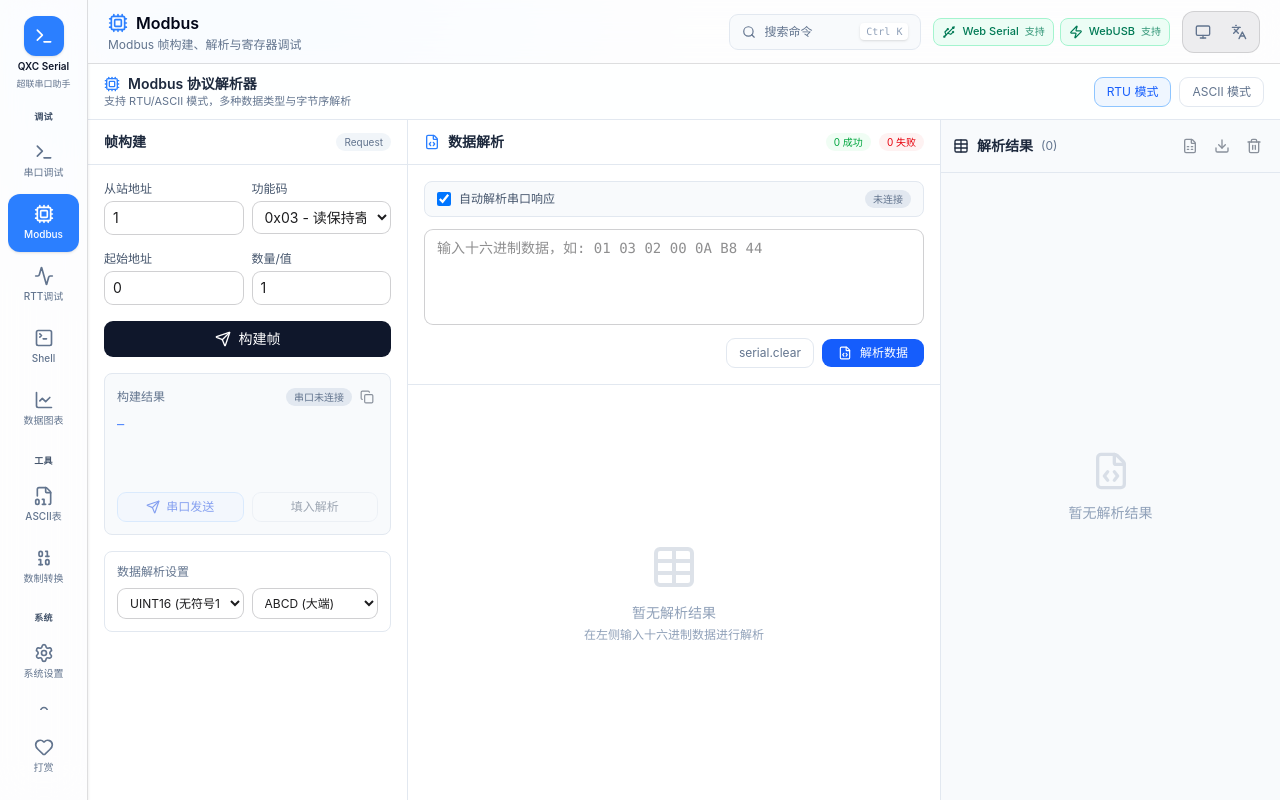
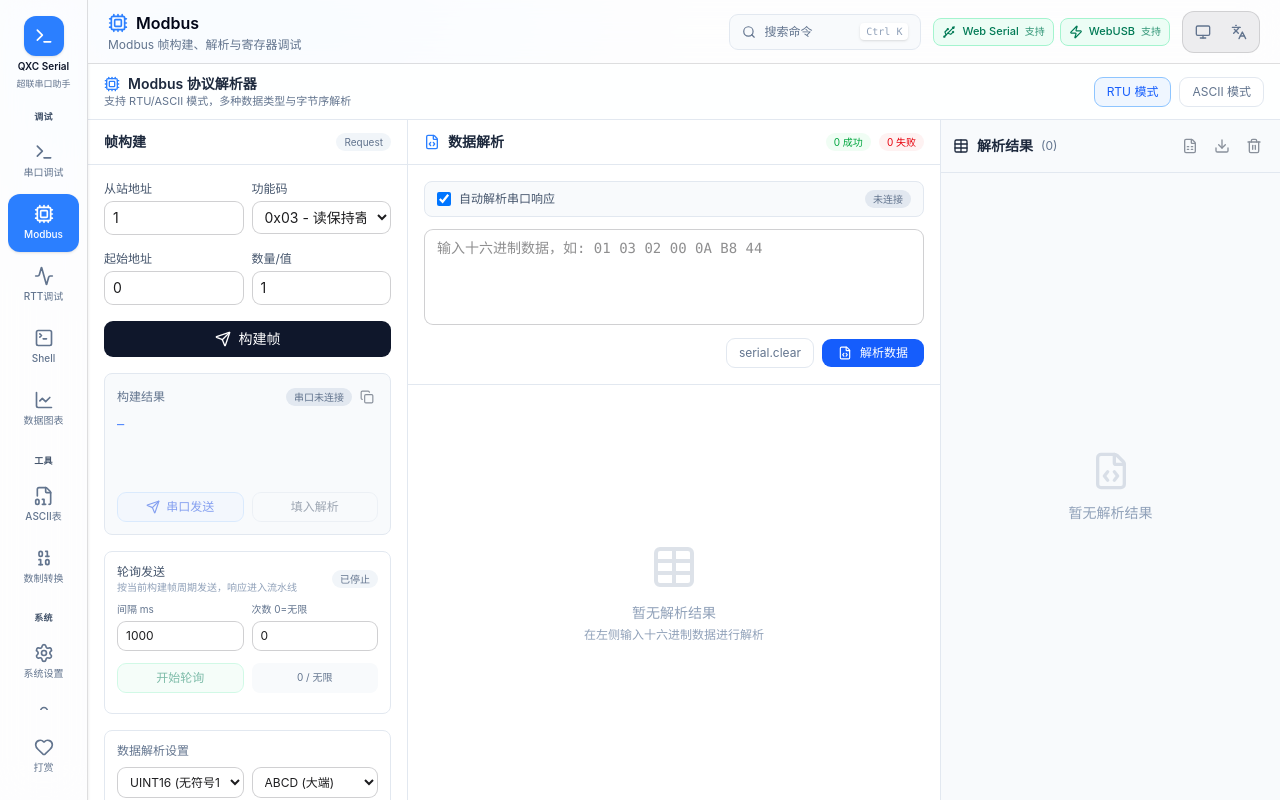
Before and after one commit to qxc4/qxc-serial-assistant, a Vue app: page /modbus in a window 1280 px wide. Built offline with nearby package versions, Linux system fonts and the light colour scheme; the HTML template or start-up script is replaced by a standard one.

Commit message:
feat: add modbus polling controls

```diff
--- a/src/features/modbus/index.ts
+++ b/src/features/modbus/index.ts
@@ -1,2 +1,3 @@
 export * from './registerParsing'
 export * from './frameParsing'
+export * from './polling'
--- /dev/null
+++ b/src/features/modbus/polling.ts
@@ -0,0 +1,36 @@
+export interface ModbusPollingSettings {
+  intervalMs: number
+  maxCycles: number
+}
+
+export interface NormalizedModbusPollingSettings extends ModbusPollingSettings {
+  isUnlimited: boolean
+}
+
+const MIN_INTERVAL_MS = 100
+const MAX_INTERVAL_MS = 60_000
+const MAX_CYCLES = 999_999
+
+function clampInteger(value: number, min: number, max: number): number {
+  if (!Number.isFinite(value)) return min
+  return Math.min(max, Math.max(min, Math.floor(value)))
+}
+
+export function normalizeModbusPollingSettings(settings: ModbusPollingSettings): NormalizedModbusPollingSettings {
+  const intervalMs = clampInteger(settings.intervalMs, MIN_INTERVAL_MS, MAX_INTERVAL_MS)
+  const maxCycles = clampInteger(settings.maxCycles, 0, MAX_CYCLES)
+
+  return {
+    intervalMs,
+    maxCycles,
+    isUnlimited: maxCycles === 0,
+  }
+}
+
+export function shouldContinueModbusPolling(sentCycles: number, maxCycles: number): boolean {
+  return maxCycles === 0 || sentCycles < maxCycles
+}
+
+export function formatModbusPollingProgress(sentCycles: number, maxCycles: number): string {
+  return maxCycles === 0 ? `${sentCycles} / 无限` : `${sentCycles} / ${maxCycles}`
+}
--- a/src/views/ModbusView.vue
+++ b/src/views/ModbusView.vue
@@ -23,8 +23,11 @@ import { functionCodeNames } from '../types/modbus'
 import type { ModbusParseResult, ModbusMode } from '../types/modbus'
 import {
   bytesToHexInput,
+  formatModbusPollingProgress,
+  normalizeModbusPollingSettings,
   parseCompleteModbusFrame,
   parseRegisterData,
+  shouldContinueModbusPolling,
   type ByteOrder,
   type DataType,
   type RegisterValue,
@@ -82,12 +85,24 @@ const buildResult = ref('')
 const autoParseSerialResponse = ref(true)
 const isSendingModbusRequest = ref(false)
 const lastSerialResponseAt = ref<number | null>(null)
+const pollingSettings = ref({
+  intervalMs: 1000,
+  maxCycles: 0,
+})
+const isPollingModbus = ref(false)
+const sentPollingCycles = ref(0)
+const lastPollingSentAt = ref<number | null>(null)
+const lastPollingError = ref('')
+let pollingTimer: ReturnType<typeof setInterval> | null = null
+let isPollingTickInFlight = false
 
 /** 展开的解析结果 */
 const expandedResult = ref<string | null>(null)
 
 const successfulResultCount = computed(() => parseResults.value.filter(item => item.result?.success).length)
 const failedResultCount = computed(() => parseResults.value.filter(item => !item.result?.success).length)
+const normalizedPollingSettings = computed(() => normalizeModbusPollingSettings(pollingSettings.value))
+const pollingProgressLabel = computed(() => formatModbusPollingProgress(sentPollingCycles.value, normalizedPollingSettings.value.maxCycles))
 const activeParseResult = computed(() => {
   return parseResults.value.find(item => item.id === expandedResult.value) || parseResults.value[0] || null
 })
@@ -297,24 +312,89 @@ function useBuildResultAsResponseInput() {
 }
 
 async function handleSendBuiltFrame() {
-  if (!buildResult.value) {
-    handleBuild()
-  }
-  if (!buildResult.value) return
-  if (!isSerialConnected.value) {
-    settingsStore.showToast('请先在串口页连接设备')
-    return
-  }
-
   try {
     isSendingModbusRequest.value = true
-    await sendSerial(buildResult.value, true)
+    await sendCurrentModbusFrame()
     settingsStore.showToast('Modbus 请求已发送')
   } catch (error) {
     settingsStore.showToast(`发送失败：${error instanceof Error ? error.message : String(error)}`)
   } finally {
     isSendingModbusRequest.value = false
   }
+}
+
+async function sendCurrentModbusFrame(): Promise<void> {
+  if (!buildResult.value) {
+    handleBuild()
+  }
+  if (!buildResult.value) {
+    throw new Error('请先构建有效的 Modbus 帧')
+  }
+  if (!isSerialConnected.value) {
+    throw new Error('请先在串口页连接设备')
+  }
+
+  await sendSerial(buildResult.value, true)
+}
+
+function stopModbusPolling(reason?: string) {
+  if (pollingTimer) {
+    clearInterval(pollingTimer)
+    pollingTimer = null
+  }
+  isPollingModbus.value = false
+  isPollingTickInFlight = false
+  if (reason) {
+    lastPollingError.value = reason
+  }
+}
+
+async function runModbusPollingTick() {
+  if (isPollingTickInFlight || !isPollingModbus.value) return
+  if (!shouldContinueModbusPolling(sentPollingCycles.value, normalizedPollingSettings.value.maxCycles)) {
+    stopModbusPolling()
+    return
+  }
+
+  try {
+    isPollingTickInFlight = true
+    await sendCurrentModbusFrame()
+    sentPollingCycles.value += 1
+    lastPollingSentAt.value = Date.now()
+
+    if (!shouldContinueModbusPolling(sentPollingCycles.value, normalizedPollingSettings.value.maxCycles)) {
+      stopModbusPolling()
+    }
+  } catch (error) {
+    stopModbusPolling(error instanceof Error ? error.message : String(error))
+  } finally {
+    isPollingTickInFlight = false
+  }
+}
+
+function startModbusPolling() {
+  stopModbusPolling()
+  const normalized = normalizedPollingSettings.value
+  pollingSettings.value.intervalMs = normalized.intervalMs
+  pollingSettings.value.maxCycles = normalized.maxCycles
+  lastPollingError.value = ''
+  sentPollingCycles.value = 0
+
+  if (!isSerialConnected.value) {
+    settingsStore.showToast('请先在串口页连接设备')
+    return
+  }
+
+  if (!buildResult.value) {
+    handleBuild()
+  }
+  if (!buildResult.value) return
+
+  isPollingModbus.value = true
+  void runModbusPollingTick()
+  pollingTimer = setInterval(() => {
+    void runModbusPollingTick()
+  }, normalized.intervalMs)
 }
 
 const stopSerialDataListener = onDataReceive((data, direction) => {
@@ -332,6 +412,7 @@ const stopSerialDataListener = onDataReceive((data, direction) => {
 })
 
 onUnmounted(() => {
+  stopModbusPolling()
   stopSerialDataListener()
 })
 
@@ -588,6 +669,73 @@ function formatTimestamp(timestamp: number): string {
           </div>
 
           <div class="rounded-lg border border-slate-200 bg-white p-3 dark:border-slate-800 dark:bg-slate-900">
+            <div class="mb-2 flex items-center justify-between gap-2">
+              <div>
+                <h4 class="text-xs font-medium text-slate-600 dark:text-slate-300">轮询发送</h4>
+                <p class="text-[10px] text-slate-400">按当前构建帧周期发送，响应进入流水线</p>
+              </div>
+              <span
+                class="rounded-full px-2 py-0.5 text-[10px]"
+                :class="isPollingModbus ? 'bg-blue-50 text-blue-600 dark:bg-blue-950/40 dark:text-blue-300' : 'bg-slate-100 text-slate-500 dark:bg-slate-800 dark:text-slate-400'"
+              >
+                {{ isPollingModbus ? '运行中' : '已停止' }}
+              </span>
+            </div>
+
+            <div class="grid grid-cols-2 gap-2">
+              <div class="flex flex-col gap-1">
+                <label class="text-[10px] text-slate-500">间隔 ms</label>
+                <input
+                  v-model.number="pollingSettings.intervalMs"
+                  type="number"
+                  min="100"
+                  max="60000"
+                  step="100"
+                  :disabled="isPollingModbus"
+                  class="rounded-lg border border-slate-200 bg-white px-2 py-1.5 text-xs outline-none focus:border-blue-500 disabled:opacity-60 dark:border-slate-700 dark:bg-slate-800"
+                />
+              </div>
+              <div class="flex flex-col gap-1">
+                <label class="text-[10px] text-slate-500">次数 0=无限</label>
+                <input
+                  v-model.number="pollingSettings.maxCycles"
+                  type="number"
+                  min="0"
+                  max="999999"
+                  :disabled="isPollingModbus"
+                  class="rounded-lg border border-slate-200 bg-white px-2 py-1.5 text-xs outline-none focus:border-blue-500 disabled:opacity-60 dark:border-slate-700 dark:bg-slate-800"
+                />
+              </div>
+            </div>
+
+            <div class="mt-3 grid grid-cols-2 gap-2">
+              <button
+                v-if="!isPollingModbus"
+                @click="startModbusPolling"
+                :disabled="!isSerialConnected"
+                class="rounded-lg border border-emerald-200 bg-emerald-50 px-3 py-1.5 text-xs font-medium text-emerald-700 hover:bg-emerald-100 disabled:cursor-not-allowed disabled:opacity-45 dark:border-emerald-900/60 dark:bg-emerald-950/30 dark:text-emerald-300 dark:hover:bg-emerald-950/60"
+              >
+                开始轮询
+              </button>
+              <button
+                v-else
+                @click="stopModbusPolling()"
+                class="rounded-lg border border-red-200 bg-red-50 px-3 py-1.5 text-xs font-medium text-red-700 hover:bg-red-100 dark:border-red-900/60 dark:bg-red-950/30 dark:text-red-300 dark:hover:bg-red-950/60"
+              >
+                停止轮询
+              </button>
+              <div class="flex items-center justify-center rounded-lg bg-slate-50 px-2 py-1.5 text-[10px] text-slate-500 dark:bg-slate-950/60 dark:text-slate-400">
+                {{ pollingProgressLabel }}
+              </div>
+            </div>
+
+            <div class="mt-2 flex flex-wrap items-center gap-2 text-[10px] text-slate-400">
+              <span v-if="lastPollingSentAt">最近发送 {{ formatTimestamp(lastPollingSentAt) }}</span>
+              <span v-if="lastPollingError" class="text-red-500 dark:text-red-300">{{ lastPollingError }}</span>
+            </div>
+          </div>
+
+          <div class="rounded-lg border border-slate-200 bg-white p-3 dark:border-slate-800 dark:bg-slate-900">
             <h4 class="mb-2 text-xs font-medium text-slate-500">{{ t('modbus.dataParseSettings') }}</h4>
             <div class="grid grid-cols-2 gap-2">
               <select v-model="dataTypeSettings.type" class="rounded-lg border border-slate-200 bg-white px-2 py-1.5 text-xs outline-none focus:border-blue-500 dark:border-slate-700 dark:bg-slate-800">
```
Also changed, not shown: 1 other file (tests, documents, lock files or other folders).
